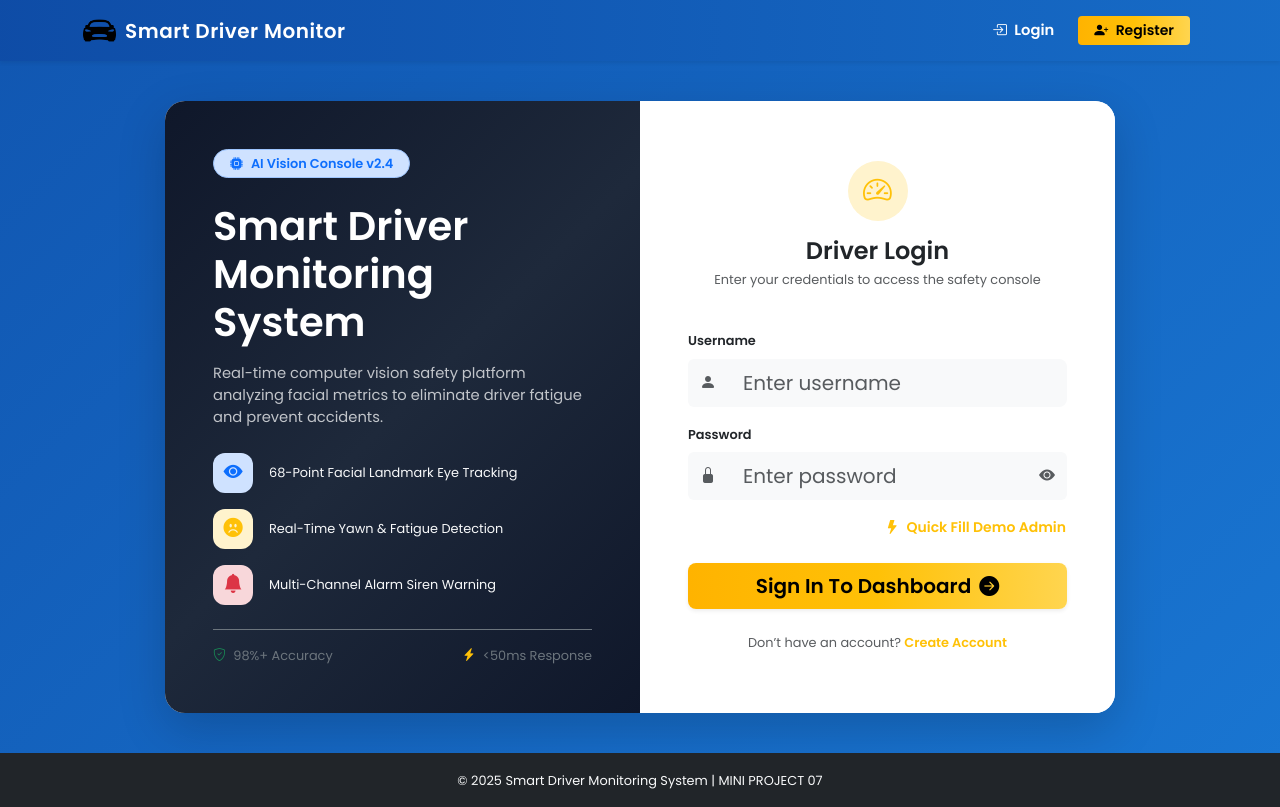
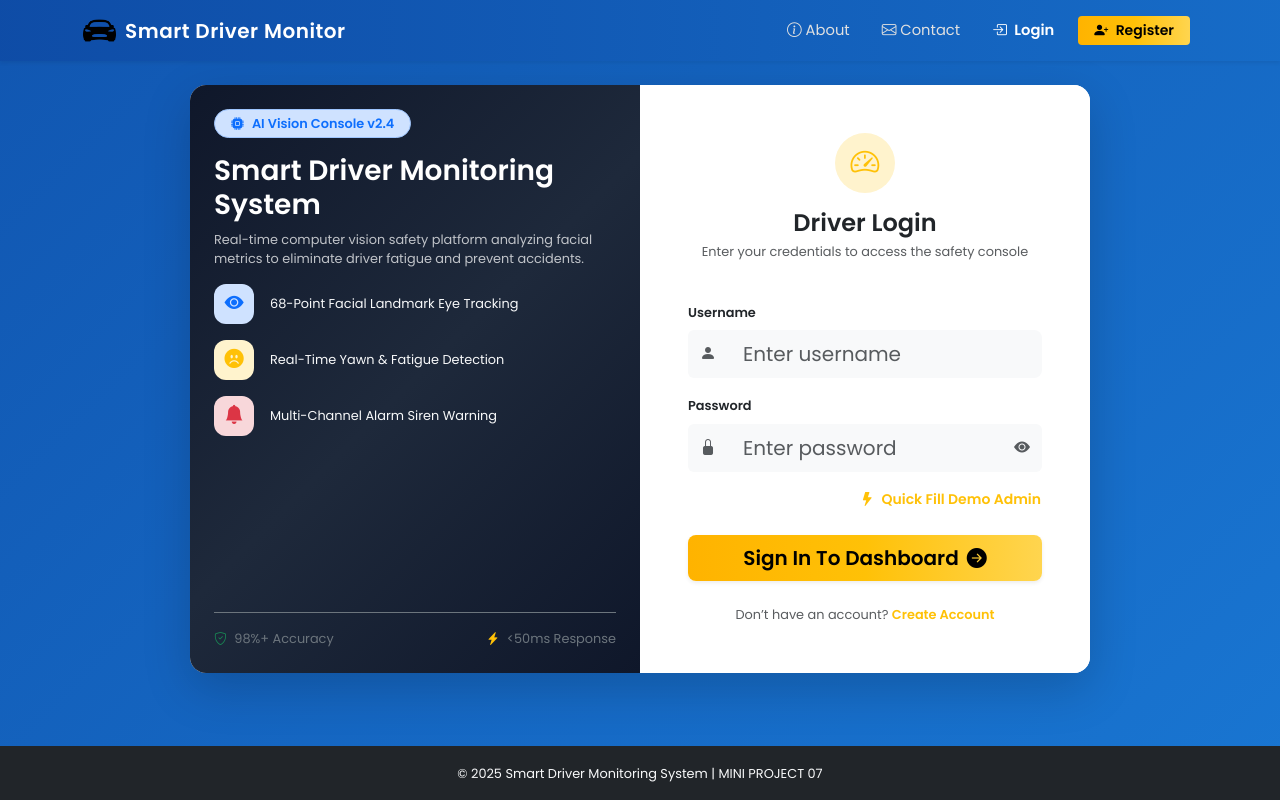
Before and after one commit to arjunit09/Driver-Drowsiness-Detection-System, a Flask app: page / in a window 1280 px wide. Run offline with Flask 3, Linux system fonts and the light colour scheme.

Commit message:
Allow About and Contact navigation for all users and compact login card height

```diff
--- a/app.py
+++ b/app.py
@@ -188,7 +188,7 @@ def generate_chart():
 # Authentication Middleware (Enforce Login on All URLs)
 # =======================================
 
-EXEMPT_ENDPOINTS = {"home", "login", "register", "static"}
+EXEMPT_ENDPOINTS = {"home", "login", "register", "about", "contact", "static"}
 
 @app.before_request
 def require_login():
--- a/templates/base.html
+++ b/templates/base.html
@@ -61,6 +61,16 @@
           </a>
         </li>
         {% else %}
+        <li class="nav-item mx-2">
+          <a class="nav-link {% if request.endpoint == 'about' %}active{% endif %}" href="{{ url_for('about') }}">
+            <i class="bi bi-info-circle"></i> About
+          </a>
+        </li>
+        <li class="nav-item mx-2">
+          <a class="nav-link {% if request.endpoint == 'contact' %}active{% endif %}" href="{{ url_for('contact') }}">
+            <i class="bi bi-envelope"></i> Contact
+          </a>
+        </li>
         <li class="nav-item mx-2">
           <a class="nav-link {% if request.endpoint == 'home' %}active{% endif %}" href="{{ url_for('home') }}">
             <i class="bi bi-box-arrow-in-right me-1"></i> Login
--- a/templates/login.html
+++ b/templates/login.html
@@ -1,24 +1,24 @@
 {% extends "base.html" %}
 {% block content %}
 
-<div class="container py-4 d-flex justify-content-center align-items-center" style="min-height: 82vh;">
+<div class="container py-2 d-flex justify-content-center align-items-center" style="min-height: 72vh;">
 
-  <div class="dash-card border-0 shadow-lg overflow-hidden w-100" style="max-width: 950px; border-radius: 20px; background: rgba(255, 255, 255, 0.95);">
+  <div class="dash-card border-0 shadow-lg overflow-hidden w-100" style="max-width: 900px; border-radius: 16px; background: rgba(255, 255, 255, 0.95);">
     <div class="row g-0">
 
       <!-- Left Hero Showcase Panel -->
-      <div class="col-lg-6 p-4 p-md-5 d-flex flex-column justify-content-between text-white position-relative" style="background: linear-gradient(135deg, #0f172a, #1e293b, #0f172a);">
+      <div class="col-lg-6 p-3 p-md-4 d-flex flex-column justify-content-between text-white position-relative" style="background: linear-gradient(135deg, #0f172a, #1e293b, #0f172a);">
 
         <div>
-          <div class="d-inline-flex align-items-center gap-2 px-3 py-1 rounded-pill bg-primary-subtle text-primary fw-semibold small mb-4 border border-primary-subtle">
+          <div class="d-inline-flex align-items-center gap-2 px-3 py-1 rounded-pill bg-primary-subtle text-primary fw-semibold small mb-3 border border-primary-subtle">
             <i class="bi bi-cpu-fill"></i> AI Vision Console v2.4
           </div>
 
-          <h2 class="fw-bold display-6 mb-3 text-white">
+          <h3 class="fw-bold mb-2 text-white">
             Smart Driver Monitoring System
-          </h2>
+          </h3>
 
-          <p class="text-light opacity-75 mb-4">
+          <p class="text-light opacity-75 small mb-3">
             Real-time computer vision safety platform analyzing facial metrics to eliminate driver fatigue and prevent accidents.
           </p>
 
```
